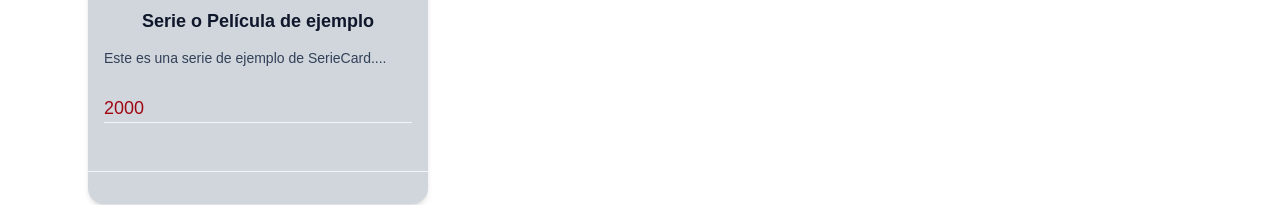
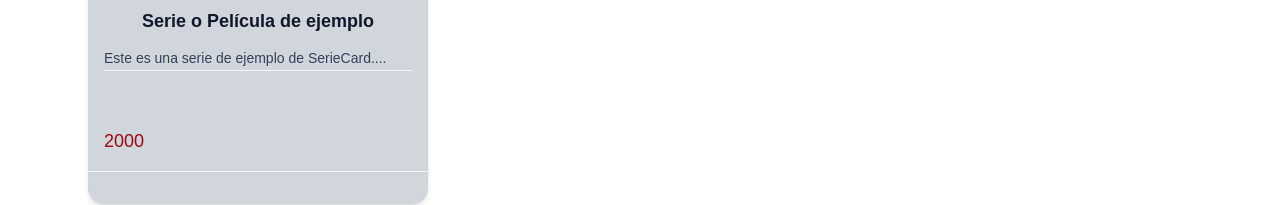
Before and after one commit to AdolfoLEx/NextFLIX, a Next.js app: page / in a window 1280 px wide. Shown: the part 996-1201 px from the top of the page. Built offline with nearby package versions, Linux system fonts and the light colour scheme; no server answers.

Commit message:
Proyecto funcionando con lo esencial, con pequeños detalles a corregir todavia

```diff
--- a/app/series/components/SerieCard.tsx
+++ b/app/series/components/SerieCard.tsx
@@ -18,7 +18,7 @@ type SerieCardProps = {
   urlPortada: string;
   estreno: number;
   calificacion?: number; // Opcional la Calificación
-  plataforma?: string;
+  plataforma: string;
   actions?: React.ReactNode; // Propiedad opcional para acciones adicionales
 };
 
@@ -41,6 +41,8 @@ export default function SerieCard({
   plataforma,
   actions,
 }: SerieCardProps) {
+
+  console.log("Datos de la serie:", { titulo, plataforma });
   return (
     <div className="flex h-full w-85 flex-col overflow-hidden rounded-2xl bg-gray-300 shadow-md transition hover:-translate-y-1 hover:shadow-xl">
       {/*
@@ -90,12 +92,13 @@ export default function SerieCard({
 
         </div>
 
-        <div className="mt-auto pt-6">
-          <p className="text-lg font-extralight text-red-800">{estreno}</p>
-        </div>
 
         <div className="flex justify-end gap-2 border-t border-slate-100 px-4 py-4">
           <p className="text-lg text-green-800">{plataforma}</p>
+        </div>
+
+        <div className="mt-auto pt-6">
+          <p className="text-lg font-extralight text-red-800">{estreno}</p>
         </div>
 
       </div>
--- a/app/series/components/SerieDetailModal.tsx
+++ b/app/series/components/SerieDetailModal.tsx
@@ -37,6 +37,7 @@ export default function SerieDetailModal({ serie, trigger }: Props) {
       size="md"
       footer={
         <p className="text-sm text-red-900">
+            <span>{serie.plataforma}</span>
             Estreno: <span className="font-semibold">{serie.estreno}</span>
         </p>
       }
--- a/app/series/components/SerieFormModal.tsx
+++ b/app/series/components/SerieFormModal.tsx
@@ -2,7 +2,7 @@ import DialogComponent from "@/ui/components/Dialog";
 import { useState } from "react";
 import { PostSerieRequest } from "../interfaces/serie.interface";
 
-//import { Serie } from "../interfaces/serie.interface";
+import { Serie } from "../interfaces/serie.interface";
 import usePostSerie from "../hooks/usePostSerie";
 import usePatchSerie from "../hooks/usePatchSerie";
 
@@ -15,7 +15,7 @@ import * as DialogPrimitive from "@radix-ui/react-dialog";
 type Props = {
   trigger: React.ReactNode;
   //serie?: PostSerieRequest;
-  //serie?: Serie;
+  serie?: Serie;
   onSuccess?: () => void;
 };
 export default function SerieFormModal({ trigger, serie }: Props) {
```
